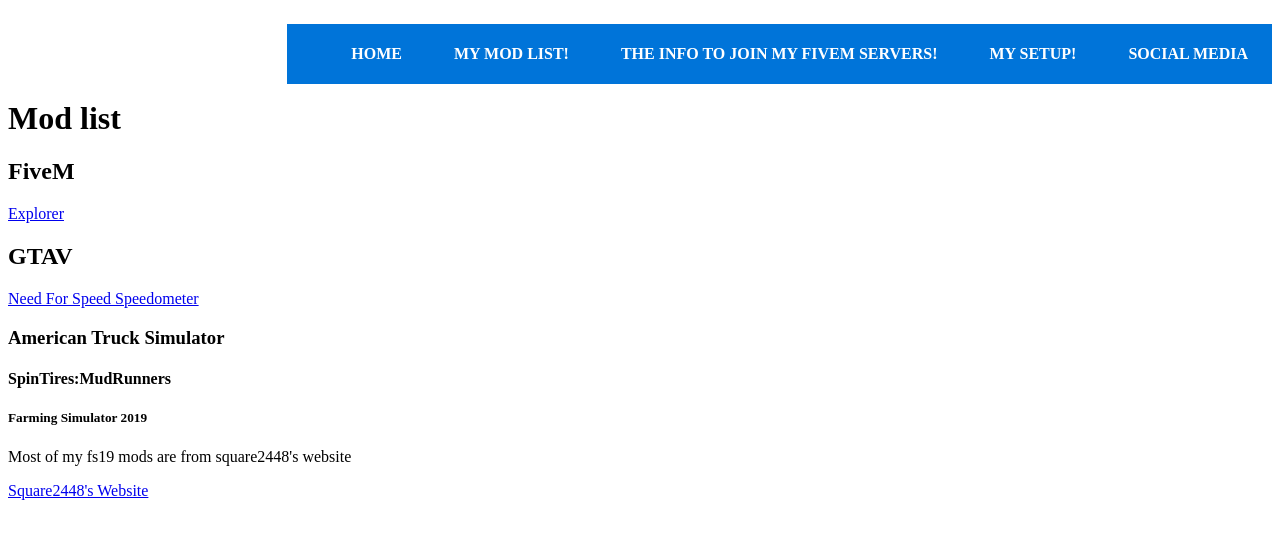
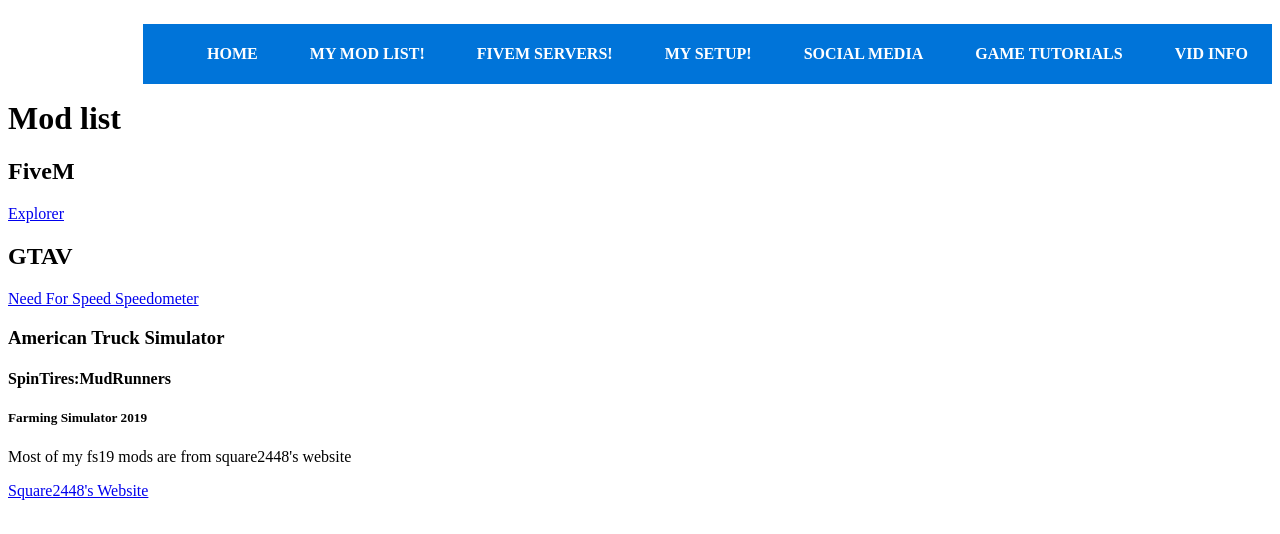
Before and after one commit to TheGamer99PlayzYT/TheGamer99Test.github.io, a plain HTML site: page mymodlist.html in a window 1280 px wide. Drawn offline with Linux system fonts and the light colour scheme.

Commit message:
updated the menu on old pages

```diff
--- a/mymodlist.html
+++ b/mymodlist.html
@@ -19,9 +19,11 @@
                 <ul>
                     <li class="active"><a href="index.html">Home</a></li>
                     <li><a href="mymodlist.html">My Mod List!</a></li>
-                    <li><a href="theinfotojoinmyfivemservers.html">The info to join my FiveM Servers!</a></li>
+                    <li><a href="theinfotojoinmyfivemservers.html">FiveM Servers!</a></li>
                     <li><a href="mysetup.html">My Setup!</a></li>
                     <li><a href="socialmedia.html">Social Media</a></li>
+                    <li><a href="games.html">Game Tutorials</a></li>
+                    <li><a href="videos.html">Vid Info</a></li>
                 </ul>
               </div>
             </nav>
```
Also changed, not shown: mysetup.html (+3 -1 lines), socialmedia.html (+3 -1 lines), theinfotojoinmyfivemservers.html (+3 -1 lines).
